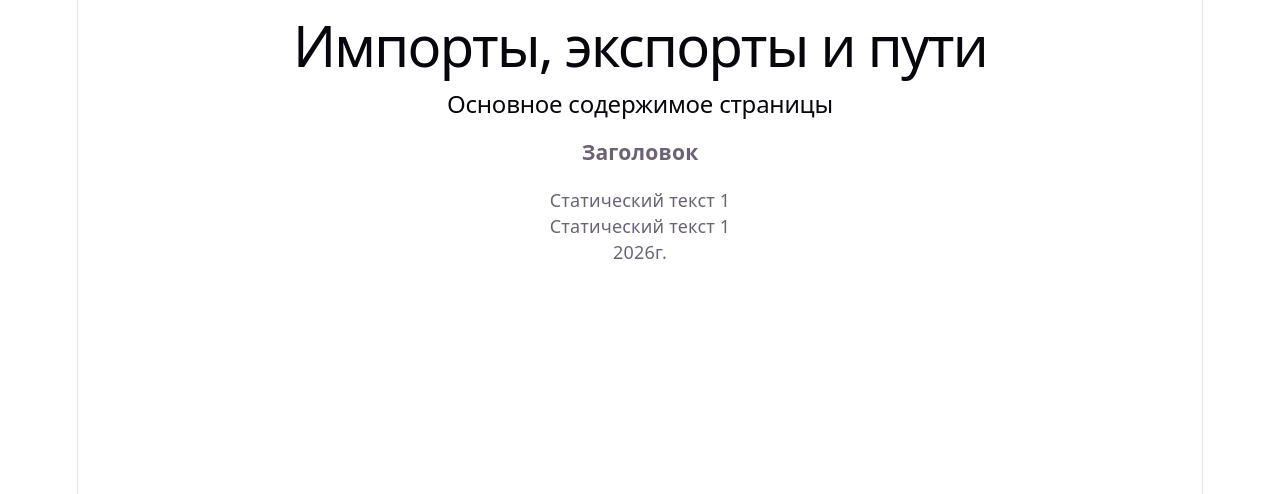
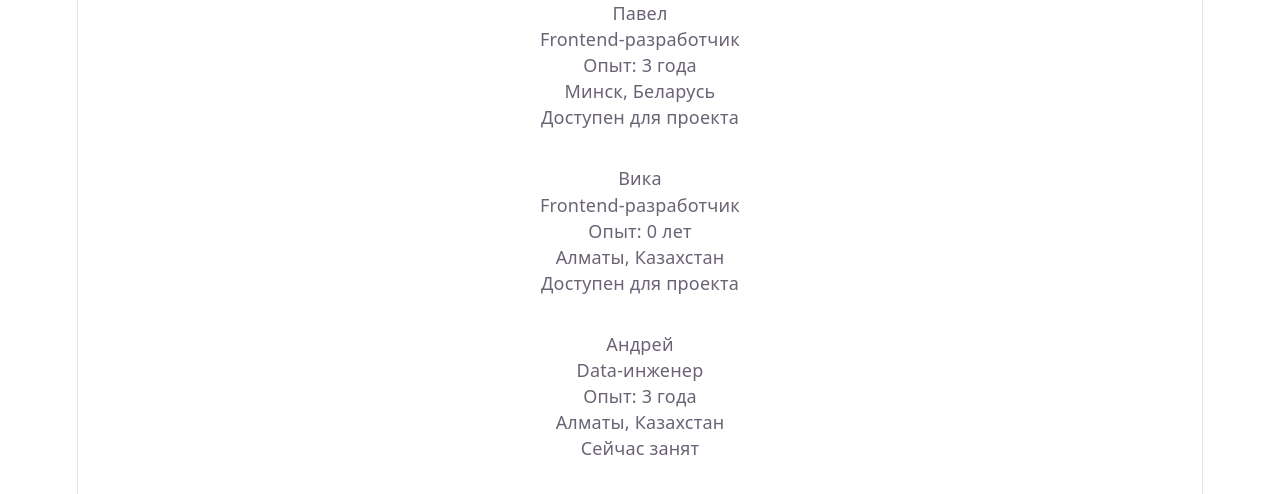
Before and after one commit to GromovaViktoriya/react-homeworks, a React (Vite) app: page / in a window 1280 px wide. Shown: the top 494 px of the page. Built offline with nearby package versions, Linux system fonts and the light colour scheme.

Commit message:
chore: added homework-07

```diff
--- a/src/App.jsx
+++ b/src/App.jsx
@@ -1,15 +1,29 @@
-import Header from "./components/Header.jsx";
-import {MainContent, Section} from "./components/Content.jsx";
-import Footer from "./components/Footer.jsx";
-
+import {UserCard} from "./components/UserCard.jsx";
 
 function App() {
     return (
         <div>
-            <Header/>
-            <MainContent/>
-            <Section/>
-            <Footer/>
+            <UserCard
+                name="Павел"
+                role="Frontend-разработчик"
+                experience={3}
+                location={{ city: "Минск", country: "Беларусь" }}
+                isAvailable={true}
+            />
+            <UserCard
+                name="Вика"
+                role="Frontend-разработчик"
+                experience={0}
+                location={{ city: "Алматы", country: "Казахстан" }}
+                isAvailable={true}
+            />
+            <UserCard
+                name="Андрей"
+                role="Data-инженер"
+                experience={3}
+                location={{ city: "Алматы", country: "Казахстан" }}
+                isAvailable={false}
+            />
         </div>
     )
 }
--- /dev/null
+++ b/src/components/Card.jsx
@@ -0,0 +1,3 @@
+export const Card = ({ children }) => {
+    return <article>{children}</article>
+}
--- a/src/components/Content.jsx
+++ /dev/null
@@ -1,13 +0,0 @@
-export const MainContent = () => {
-    return (
-        <main><h2>Основное содержимое страницы</h2></main>
-    )
-}
-
-export const Section = () => {
-    return <section>
-        <h3>Заголовок</h3>
-        <p>Статический текст 1</p>
-        <p>Статический текст 1</p>
-    </section>
-}
--- a/src/components/Footer.jsx
+++ /dev/null
@@ -1,9 +0,0 @@
-export const Footer = () => {
-    return (
-        <footer>
-           2026г.
-        </footer>
-    )
-}
-
-export default Footer
--- a/src/components/Header.jsx
+++ /dev/null
@@ -1,9 +0,0 @@
-export const Header = () => {
-    return (
-        <header>
-            <h1>Импорты, экспорты и пути</h1>
-        </header>
-    )
-}
-
-export default Header
--- /dev/null
+++ b/src/components/StatusBadge.jsx
@@ -0,0 +1,3 @@
+export const StatusBadge = ({isAvailable}) => {
+    return isAvailable ? <p>Доступен для проекта</p> : <p>Сейчас занят</p>
+}
--- /dev/null
+++ b/src/components/UserCard.jsx
@@ -0,0 +1,29 @@
+import {StatusBadge} from "./StatusBadge.jsx";
+import {Card} from "./Card.jsx";
+
+export const UserCard = ({
+    name,
+    role,
+    experience,
+    location,
+    isAvailable,
+}) => {
+    let years = experience === 1
+        ? 'год'
+        : experience >= 2 && experience <= 4
+            ? 'года'
+            : experience === 0 || experience >= 11 && experience <= 20?
+                'лет' : 'год'
+
+    return (
+        <div className="card">
+            <Card>
+                <p>{name}</p>
+                <p>{role}</p>
+                <p>Опыт: {experience} {years}</p>
+                <p>{location.city}, {location.country}</p>
+            </Card>
+            <StatusBadge isAvailable={isAvailable} />
+        </div>
+    )
+}
--- a/src/index.css
+++ b/src/index.css
@@ -109,3 +109,7 @@ code {
   padding: 4px 8px;
   background: var(--code-bg);
 }
+
+.card{
+  margin-bottom: 35px;
+}
```
